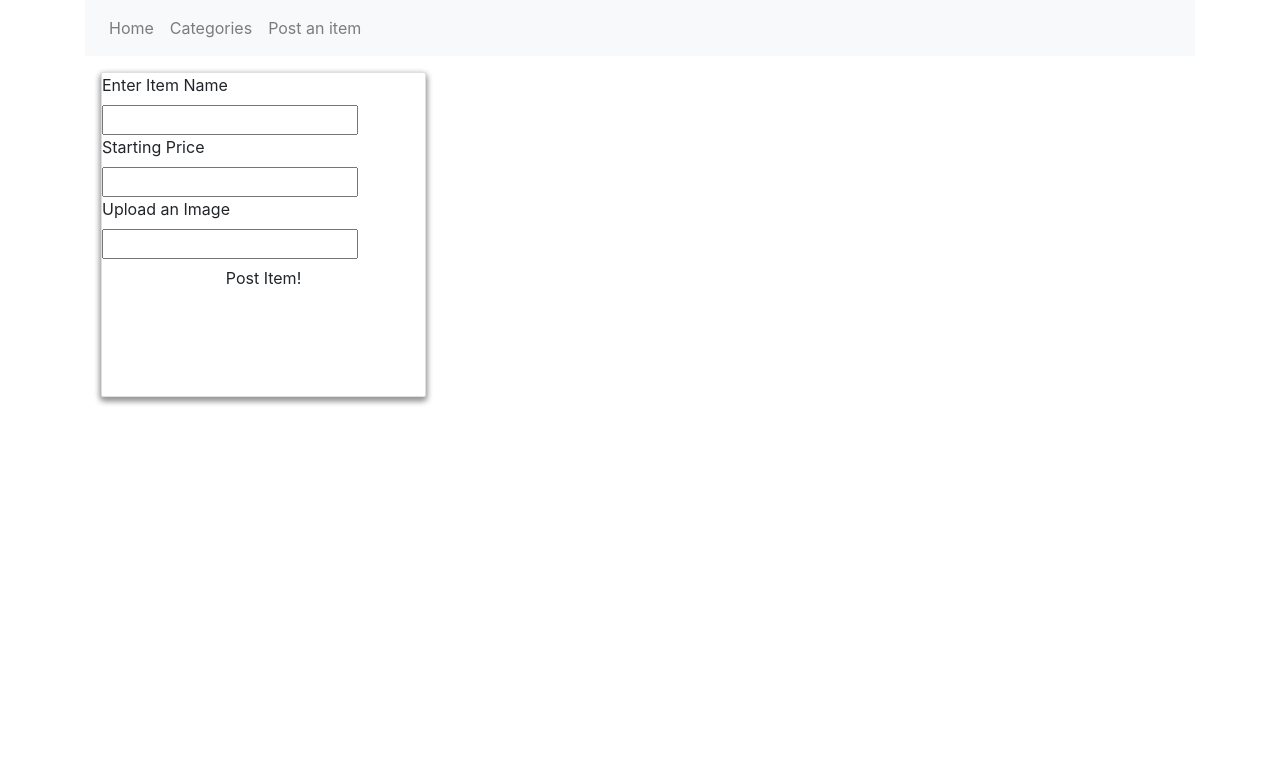
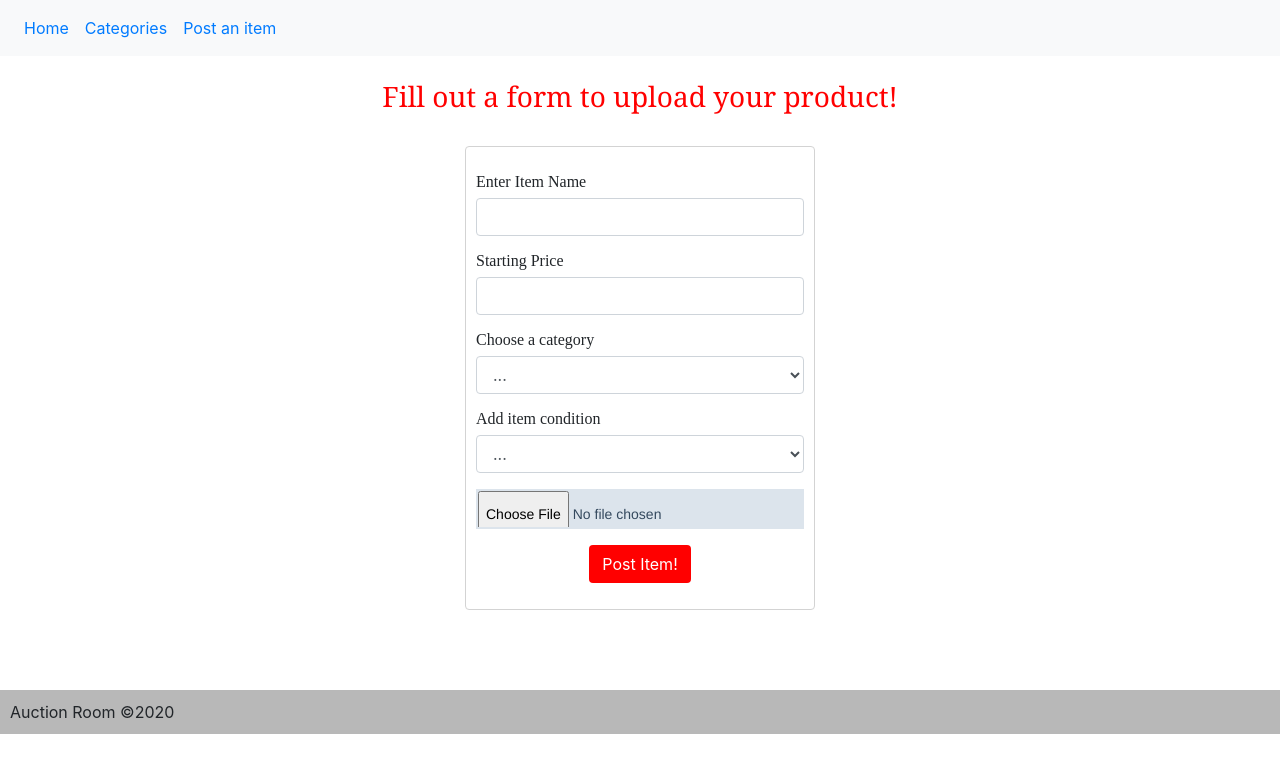
Before and after one commit to vormc2005/Project3, a React (Create React App) app in the folder client/: page /PostPage in a window 1280 px wide. Shown: the top 772 px of the page. Built offline with nearby package versions, Linux system fonts and the light colour scheme.

Commit message:
changed post form

```diff
--- a/client/src/App.css
+++ b/client/src/App.css
@@ -6,20 +6,32 @@ h1 {
   text-align: center;
 }
 
-.card {
-  background: #fff;
-  border-radius: 2px;
-  height: 325px;
-  margin: 1rem;
-  position: relative;
-  width: 325px;
-  box-shadow: 0 3px 6px #999, 0 3px 6px #999;
-  text-align: left;
+.card{
+  border-color: lightgray;
+  padding: 10px;
+  line-height: 1rem;
+
 }
 
+h3{
+  font-family: Georgia, 'Times New Roman', Times, serif;
+  color:red;
+  text-align: center;
+}
+
+.navbar{
+  color:red;
+}
+
+label{
+  font-family: 'Times New Roman', Times, serif;
+
+}
 .postButton {
   display: block;
   margin: 0 auto;
+  background-color: red;
+  color:white;
 }
 
 img{
@@ -28,3 +40,27 @@ img{
   margin-top: 40px;
   margin-left:10px;
 }
+
+.file-upload{
+  display:block;
+  text-align:center;
+  font-family: Helvetica, Arial, sans-serif;
+  font-size: 14px;}
+
+
+.file-upload .file-select{
+  display:block;border:
+  2px solid #dce4ec;
+  color: #34495e;
+  cursor:pointer;
+  height:40px;
+  line-height:40px;
+  text-align:left;
+  background:#dce4ec;
+  overflow:hidden;
+  position:relative;}
+
+.file-select-button{
+  background:#dce4ec;
+  padding:0 10px;
+}
--- a/client/src/components/Footer/style.css
+++ b/client/src/components/Footer/style.css
@@ -1,7 +1,8 @@
 .footer {
   height: 100px;
-/*
-  position: relative; */
+  padding-top: 60px;
+
+  position: relative;
 
 }
 
--- a/client/src/components/Navbar/index.js
+++ b/client/src/components/Navbar/index.js
@@ -5,7 +5,7 @@ import "./style.css";
 // Depending on the current path, this component sets the "active" class on the appropriate navigation link item
 function Navbar() {
   return (
-    <nav className="navbar navbar-expand-lg navbar-light bg-light">
+    <nav className="navbar navbar-expand-lg navbar bg-light">
 
       <div>
         <ul className="navbar-nav">
--- a/client/src/pages/BidPost.js
+++ b/client/src/pages/BidPost.js
@@ -27,6 +27,7 @@ class Bid extends Component {
         });
       })
       .catch(err => console.log(err));
+
   };
 
   // searchData = query => {
--- a/client/src/pages/PostPage.js
+++ b/client/src/pages/PostPage.js
@@ -1,30 +1,85 @@
 import React, { Component } from "react";
 import BidPost from "./BidPost";
 import Navbar from "../components/Navbar/index";
+import Footer from "../components/Footer";
 
 class PostPage extends Component {
   render() {
     return (
+      <>
+        <Navbar />
+        <br />
+        <h3>Fill out a form to upload your product!</h3>
+        <br></br>
         <div className="container">
-        <Navbar />
+          <div className="row">
+            <div className="col-4 offset-4">
               <div className="card">
                 <form onSubmit={this.handleSubmit}>
-            <div>
+                  <br></br>
+                  <div class="form-row">
+                    <div class="form-group col-md-12">
                       <label htmlFor="itemName">Enter Item Name</label>
-              <input id="itemName" name="itemName" type="text" />
+                      <input id="itemName" name="itemName" type="text" class="form-control" />
                     </div>
-            <div>
+                  </div>
+                  <div class="form-row">
+                    <div class="form-group col-md-12">
                       <label htmlFor="startPrice">Starting Price</label>
-              <input id="startPrice" name="startPrice" type="startPrice" />
+                      <input id="startPrice" name="startPrice" type="startPrice" class="form-control" />
                     </div>
-            <div>
-              <label htmlFor="img">Upload an Image</label>
-              <input id="img" name="img" type="text" />
                   </div>
+                  <div class="form-row">
+                    <div class="form-group col-md-12">
+                      <label for="category">Choose a category</label>
+                      <select id="category" class="form-control">
+                        <option>...</option>
+                        <option>Home and garden</option>
+                        <option>Electronics</option>
+                        <option>Fashion</option>
+                        <option>Sporting goods</option>
+                        <option>Business and industrial</option>
+                      </select>
+                    </div>
+                  </div>
+                  <div class="form-row">
+                    <div class="form-group col-md-12">
+                      <label for="condition">Add item condition</label>
+                      <select id="condition" class="form-control">
+                        <option>...</option>
+                        <option>New</option>
+                        <option>Good</option>
+                        <option>Used</option>
+                      </select>
+                    </div>
+                  </div>
+
+                  <div class="form-row">
+                    <div class="form-group col-md-12">
+
+                      <div class="file-upload">
+                        <div class="file-select">
+
+                          <label htmlFor="img"></label>
+                          <input id="img" name="img" type="file" />
+
+                        </div>
+                      </div>
+
+                    </div>
+                  </div>
+
                   <button className="postButton btn">Post Item!</button>
+                  <br />
                 </form>
               </div>
+              <br></br>
             </div>
+          </div>
+        </div>
+        <Footer />
+      </>
+
     );
   }
 }
```
Lines whose indentation alone changed are shown as unchanged.
